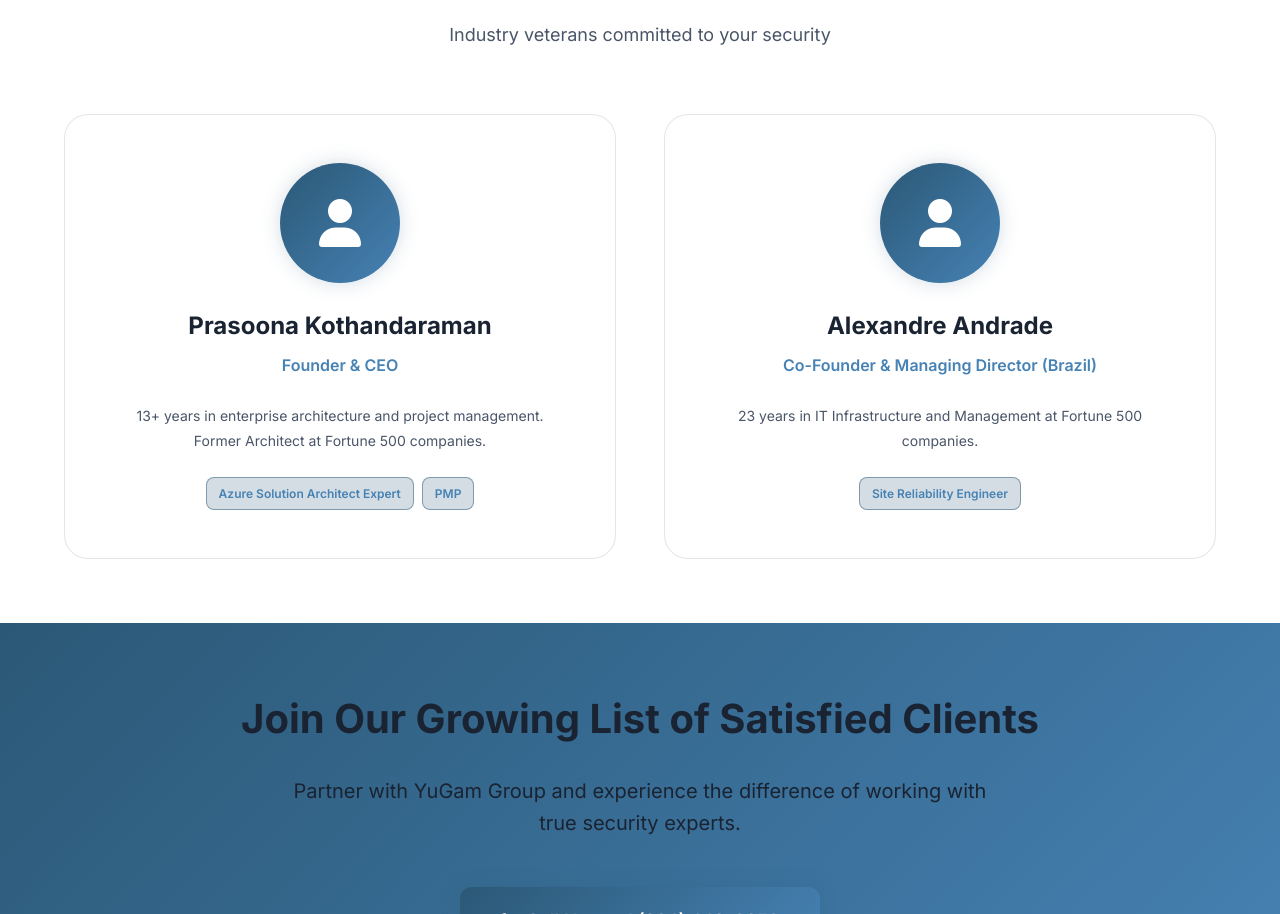
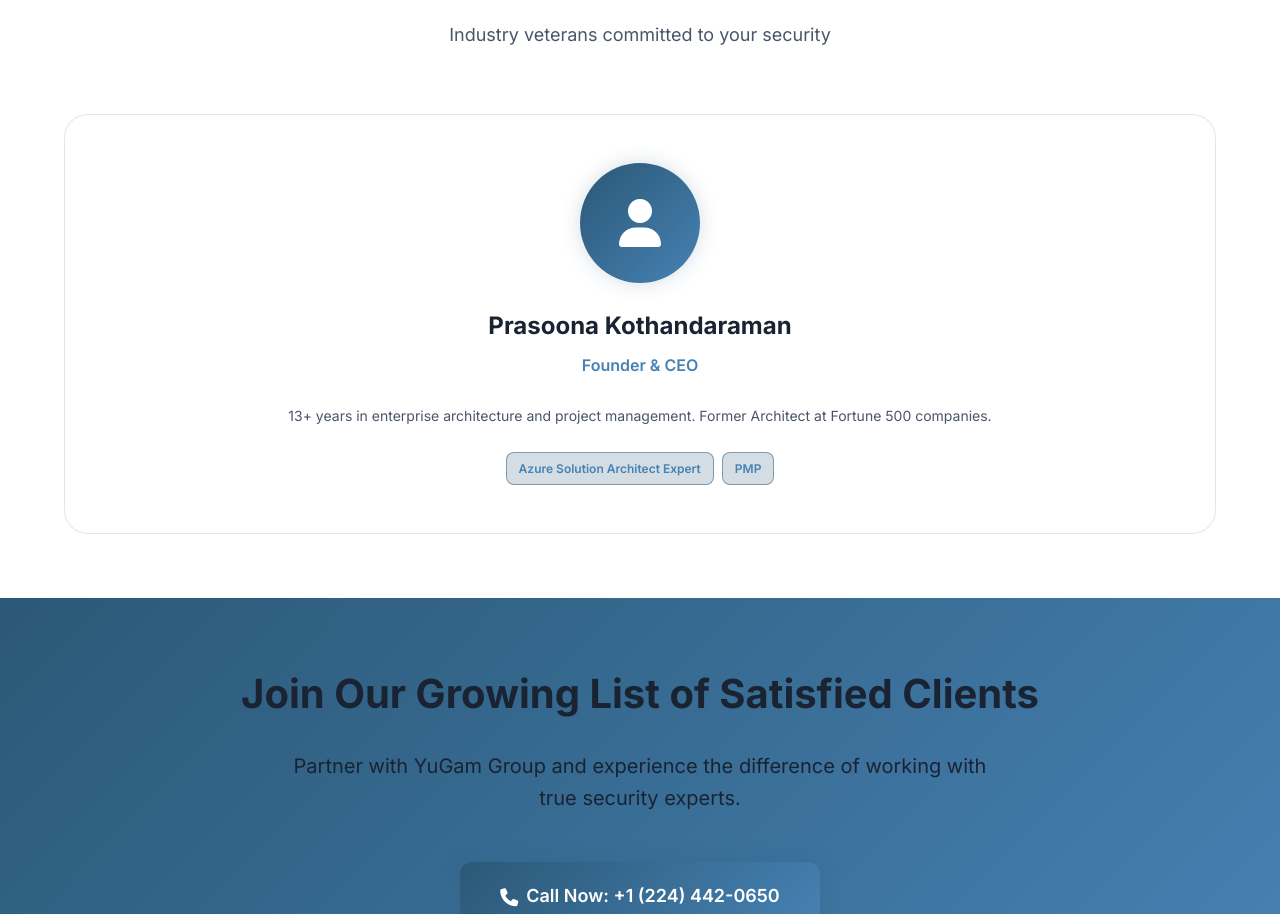
Before and after one commit to darunbeece/yugamgroup, a plain HTML site: page about.html in a window 1280 px wide. Shown: the part 2168-3082 px from the top of the page. Drawn offline with Linux system fonts and the light colour scheme.

Commit message:
Update about page

```diff
--- a/about.html
+++ b/about.html
@@ -170,7 +170,7 @@
                     </div>
                 </div>
 
-                <div class="team-member">
+                <!--div class="team-member">
                     <div class="member-avatar">
                         <i class="fas fa-user"></i>
                     </div>
@@ -180,7 +180,7 @@
                     <div class="member-certifications">
                         <span class="cert-badge">Site Reliability Engineer</span>
                     </div>
-                </div>
+                </div-->
             </div>
         </div>
 
```
